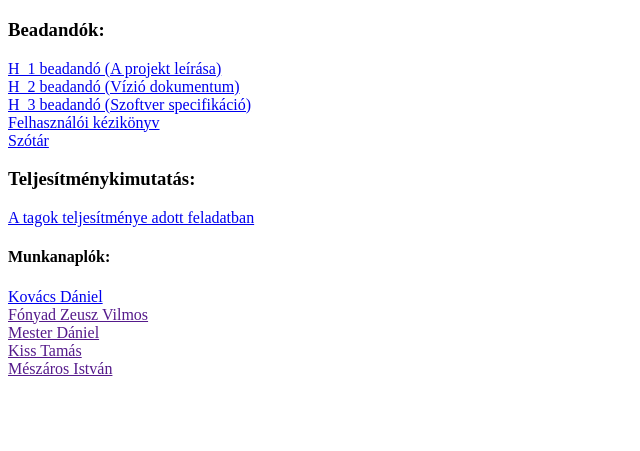
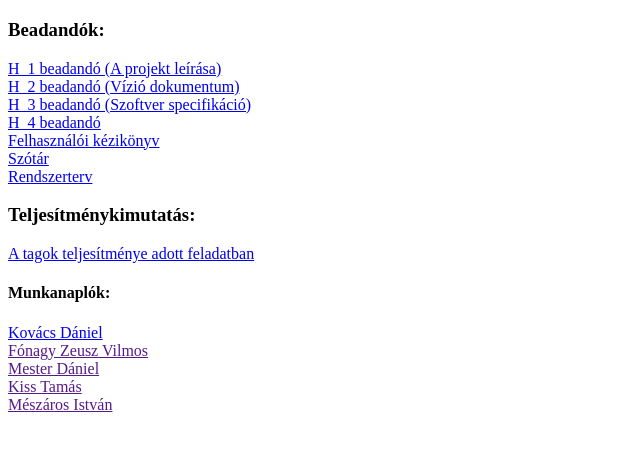
Before and after one commit to KovD/KovD.github.io, a plain HTML site: page index.html in a window 1280 px wide. Shown: the part 61-512 px from the top of the page, without its empty margins (0-640 px from the left). Drawn offline with Linux system fonts and the light colour scheme.

Commit message:
Add files via upload

```diff
--- a/index.html
+++ b/index.html
@@ -17,9 +17,13 @@
     <br>
     <a href="H_3_The_racoons.pdf", target="_blank">H_3 beadandó (Szoftver specifikáció)</a>
     <br>
+    <a href="H_4_The_racoons.pdf", target="_blank">H_4 beadandó </a>
+    <br>
     <a href="Kézikönyv.pdf", target="_blank">Felhasználói kézikönyv</a>
     <br>
     <a href="Szotar_The_racoons.pdf", target="_blank">Szótár</a>
+    <br>
+    <a href="Rendszerterv.pdf", target="_blank">Rendszerterv</a>
 
     <h3>Teljesítménykimutatás:</h3>
     <a href="teljesítmánykimutatás(Meg fognak ölni).pdf", target="_blank">A tagok teljesítménye adott feladatban</a>
@@ -27,7 +31,7 @@
     <h4>Munkanaplók:</h4>
     <a href="https://drive.google.com/file/d/1c1mxGZ3u8DzL8qa1RPsEjAsK5Pj3XG4I/view?usp=sharing", target="_blank">Kovács Dániel</a>
     <br>
-    <a href="", target="_blank">Fónyad Zeusz Vilmos</a>
+    <a href="", target="_blank">Fónagy Zeusz Vilmos</a>
     <br>
     <a href="", target="_blank">Mester Dániel</a>
     <br>
```
Also changed, not shown: 4 other files.
